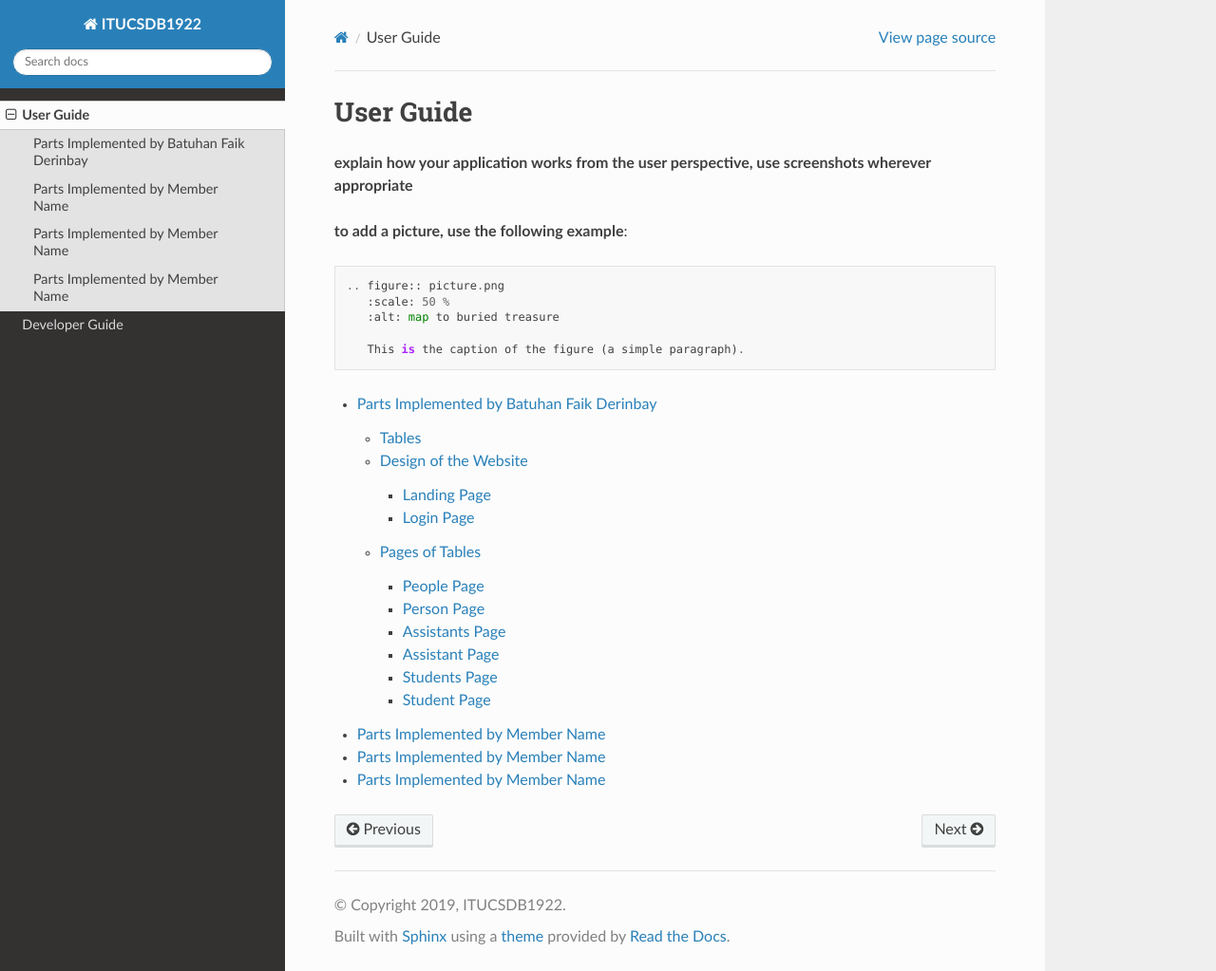
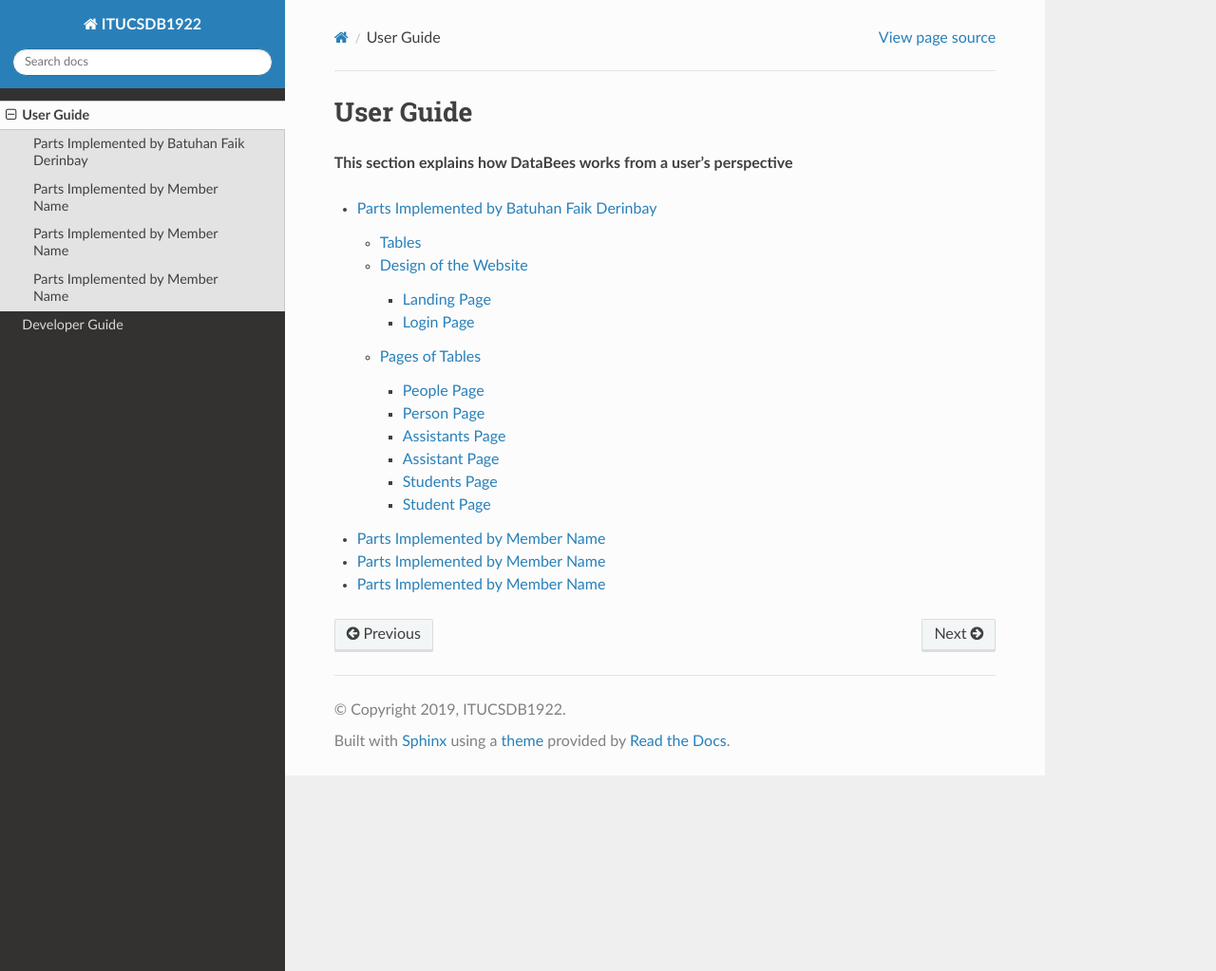
Before and after one commit to batuhanfaik/itu-cmpe, a Sphinx documentation site: the page built from docs/source/user/index.rst, in a window 1280 px wide and 1023 px high. Shown: the whole window at 95% size. Built offline with Sphinx 7.4.7 and the Read the Docs theme 2.0.0, drawn with Linux system fonts in a browser that asks for light colours.

Commit message:
Update code of dev guide index

```diff
--- a/docs/source/conf.py
+++ b/docs/source/conf.py
@@ -151,7 +151,7 @@ man_pages = [
 #  dir menu entry, description, category)
 texinfo_documents = [
     (master_doc, 'ITUCSDB1922', 'ITUCSDB1922 Documentation',
-     author, 'ITUCSDB1922', 'One line description of project.',
+     author, 'ITUCSDB1922', 'An all in one solution to ITU\'s database needs!',
      'Miscellaneous'),
 ]
 
--- a/docs/source/user/Batuhan Faik Derinbay.rst
+++ b/docs/source/user/Batuhan Faik Derinbay.rst
@@ -62,6 +62,8 @@ Pages of Tables
 Related pages of the tables were also implemented.
 
 In order to do any changes on the following tables the user must be logged in with an admin account. Student accounts don't any have permissions but to view the contents of the tables.
+
+After logging in, admins can also re-initialize DataBees using the designated button on the landing page.
 
 Every table has their dedicated pages to add, update and delete content.
 
--- a/docs/source/user/index.rst
+++ b/docs/source/user/index.rst
@@ -1,16 +1,7 @@
 User Guide
 ==========
 
-**explain how your application works from the user perspective, use
-screenshots wherever appropriate**
-
-**to add a picture, use the following example**::
-
-   .. figure:: picture.png
-      :scale: 50 %
-      :alt: map to buried treasure
-
-      This is the caption of the figure (a simple paragraph).
+**This section explains how DataBees works from a user's perspective**
 
 .. toctree::
 
```
Also changed, not shown: docs/source/developer/index.rst (+23 -6 lines).
